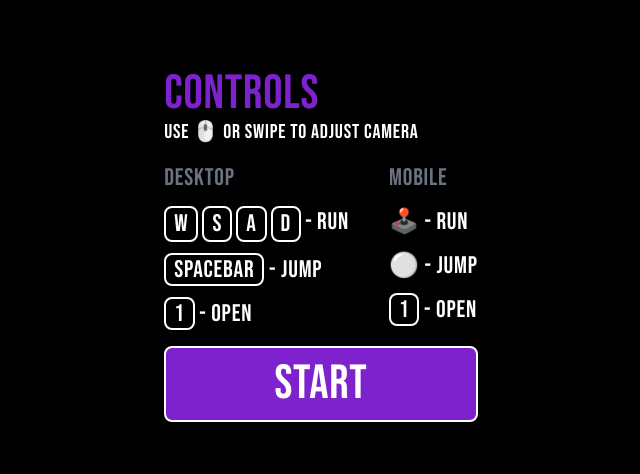
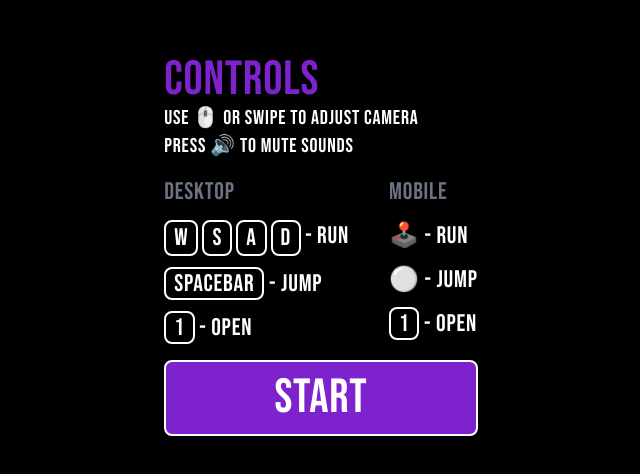
Before and after one commit to skiiyuru/home-ground, a React (Vite) app: page / in a window 1280 px wide. Shown: the part 154-628 px from the top of the page, without its empty margins (319-959 px from the left). Built offline with nearby package versions, Linux system fonts and the light colour scheme; no server answers.

Commit message:
add mute instruction

```diff
--- a/src/components/StartScreen.jsx
+++ b/src/components/StartScreen.jsx
@@ -77,6 +77,7 @@ export default function StartScreen() {
           <div>
             <div className="text-5xl text-purple-700">Controls</div>
             <div className="text-xl">Use 🖱️ or Swipe to Adjust camera</div>
+            <div className="text-xl">Press 🔊 to mute sounds</div>
           </div>
           <div className="flex gap-10">
             <div className="flex flex-col  gap-3 text-2xl">
```
